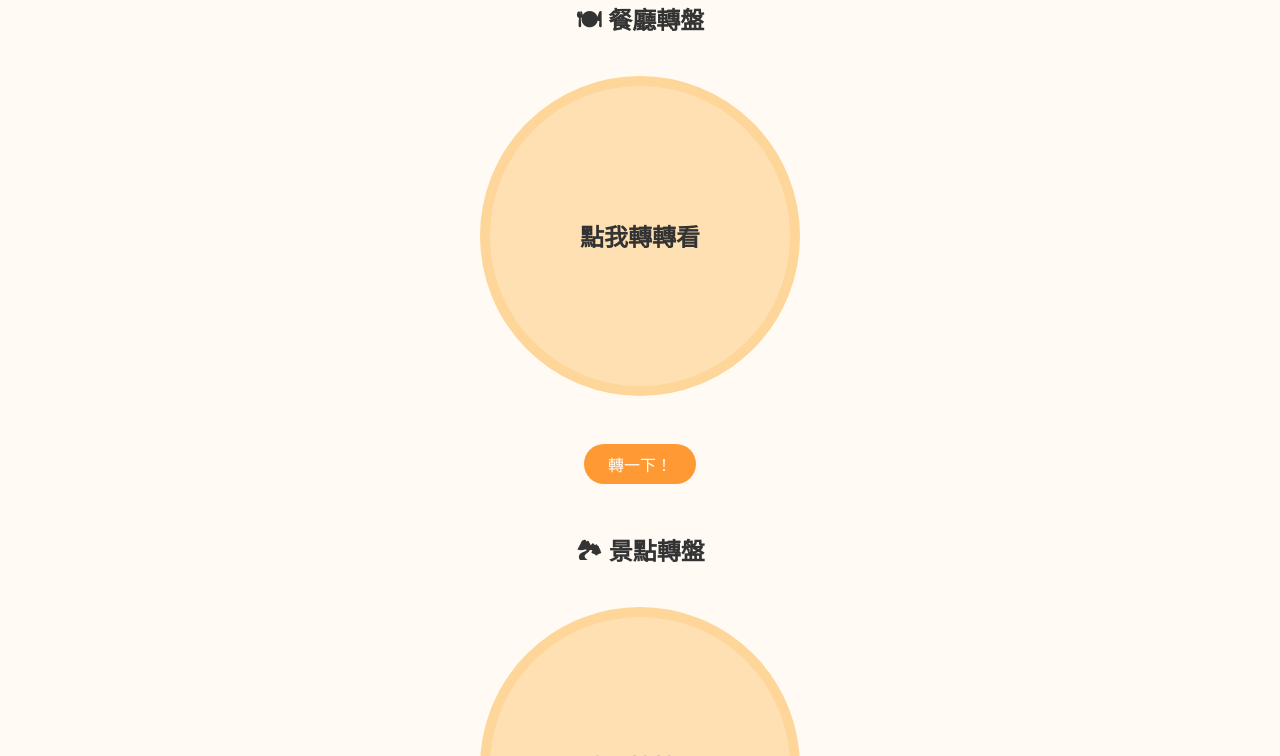
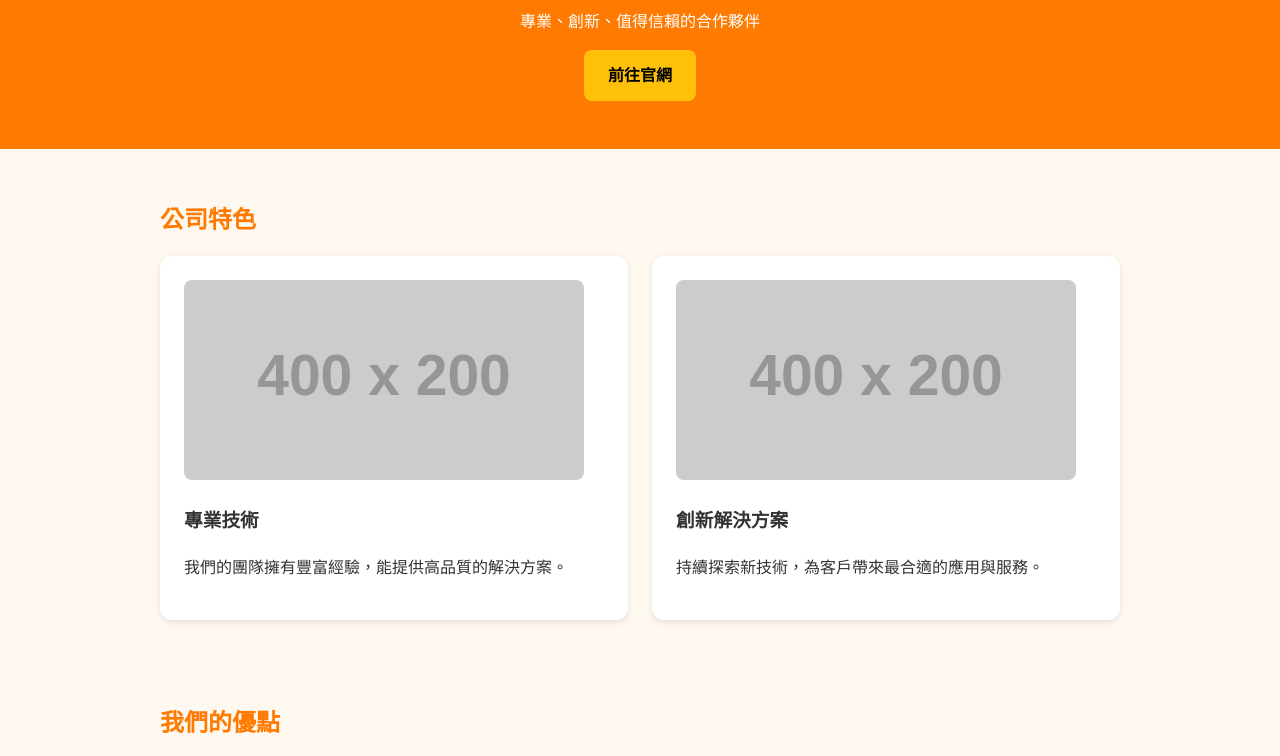
Before and after one commit to Ra1yuh/hualien-wheel, a plain HTML site: page index.html in a window 1280 px wide. Shown: the part 128-884 px from the top of the page. Drawn offline with Linux system fonts and the light colour scheme; placeholder pictures from the web are drawn by us.

Commit message:
Update index.html
Ｔｅｓｔ　１　０９０４

```diff
--- a/index.html
+++ b/index.html
@@ -1,115 +1,130 @@
 <!DOCTYPE html>
-<html lang="zh-TW">
+<html lang="zh-Hant">
 <head>
-  <meta charset="UTF-8" />
-  <meta name="viewport" content="width=device-width, initial-scale=1.0" />
-  <title>花蓮地點轉盤</title>
+  <meta charset="UTF-8">
+  <meta name="viewport" content="width=device-width, initial-scale=1.0">
+  <title>魁亨科技 | 導流頁</title>
   <style>
+    :root {
+      --main-color: #FF7A00; /* 暖橘色 */
+      --accent-color: #FFC107; /* 金色 */
+      --text-color: #333333;
+      --bg-color: #FFF8F0;
+    }
     body {
-      font-family: "Segoe UI", Tahoma, Geneva, Verdana, sans-serif;
-      background: #fffaf4;
-      color: #333;
+      font-family: Arial, sans-serif;
+      margin: 0;
+      background: var(--bg-color);
+      color: var(--text-color);
+      line-height: 1.6;
+    }
+    header {
+      background: var(--main-color);
+      color: white;
       text-align: center;
-      padding: 2rem;
+      padding: 3rem 1rem;
     }
-    h1 {
-      color: #e67300;
+    header h1 {
+      font-size: 2rem;
+      margin-bottom: 1rem;
     }
-    .wheel {
-      margin: 2rem auto;
-      width: 300px;
-      height: 300px;
-      border-radius: 50%;
-      border: 10px solid #ffd699;
-      display: flex;
-      align-items: center;
-      justify-content: center;
+    header a {
+      display: inline-block;
+      padding: 0.8rem 1.5rem;
+      background: var(--accent-color);
+      color: #000;
+      text-decoration: none;
+      border-radius: 0.5rem;
+      font-weight: bold;
+    }
+    section {
+      padding: 2rem 1rem;
+      max-width: 960px;
+      margin: auto;
+    }
+    section h2 {
+      color: var(--main-color);
+      margin-bottom: 1rem;
       font-size: 1.5rem;
-      font-weight: bold;
-      background: #ffe0b3;
-      position: relative;
     }
-    .spin-btn {
-      margin-top: 1rem;
-      padding: 0.5rem 1.5rem;
-      background: #ff9933;
+    .features, .advantages {
+      display: grid;
+      grid-template-columns: 1fr;
+      gap: 1.5rem;
+    }
+    @media (min-width: 768px) {
+      .features, .advantages {
+        grid-template-columns: 1fr 1fr;
+      }
+    }
+    .card {
+      background: white;
+      border-radius: 0.75rem;
+      padding: 1.5rem;
+      box-shadow: 0 2px 6px rgba(0,0,0,0.1);
+    }
+    .card img {
+      max-width: 100%;
+      border-radius: 0.5rem;
+    }
+    footer {
+      background: var(--main-color);
       color: white;
-      border: none;
-      border-radius: 999px;
-      cursor: pointer;
-      font-size: 1rem;
-      transition: background 0.3s;
-    }
-    .spin-btn:hover {
-      background: #e67300;
-    }
-    .result {
-      margin-top: 1rem;
-      font-size: 1.2rem;
-      color: #cc5500;
-    }
-    .section {
-      margin-bottom: 3rem;
+      text-align: center;
+      padding: 1rem;
+      font-size: 0.9rem;
     }
   </style>
 </head>
 <body>
-  <h1>🎡 花蓮地點轉盤</h1>
+  <header role="banner">
+    <h1>歡迎認識魁亨科技</h1>
+    <p>專業、創新、值得信賴的合作夥伴</p>
+    <a href="https://www.iifun.com.tw/" target="_blank" rel="noopener">前往官網</a>
+  </header>
 
-  <div class="section">
-    <h2>🍽 餐廳轉盤</h2>
-    <div class="wheel" id="food-display">點我轉轉看</div>
-    <button class="spin-btn" onclick="spin('food')">轉一下！</button>
-    <div class="result" id="food-result"></div>
-  </div>
+  <main>
+    <section aria-label="公司特色">
+      <h2>公司特色</h2>
+      <div class="features">
+        <div class="card">
+          <img src="https://via.placeholder.com/400x200?text=專業技術" alt="專業技術圖片" />
+          <h3>專業技術</h3>
+          <p>我們的團隊擁有豐富經驗，能提供高品質的解決方案。</p>
+        </div>
+        <div class="card">
+          <img src="https://via.placeholder.com/400x200?text=創新解決" alt="創新解決方案圖片" />
+          <h3>創新解決方案</h3>
+          <p>持續探索新技術，為客戶帶來最合適的應用與服務。</p>
+        </div>
+      </div>
+    </section>
 
-  <div class="section">
-    <h2>🏞 景點轉盤</h2>
-    <div class="wheel" id="place-display">點我轉轉看</div>
-    <button class="spin-btn" onclick="spin('place')">轉一下！</button>
-    <div class="result" id="place-result"></div>
-  </div>
+    <section aria-label="公司優點">
+      <h2>我們的優點</h2>
+      <div class="advantages">
+        <div class="card">
+          <img src="https://via.placeholder.com/400x200?text=穩定服務" alt="穩定服務圖片" />
+          <h3>穩定服務</h3>
+          <p>提供長期穩定的服務支援，讓客戶無後顧之憂。</p>
+        </div>
+        <div class="card">
+          <img src="https://via.placeholder.com/400x200?text=客戶信賴" alt="客戶信賴圖片" />
+          <h3>客戶信賴</h3>
+          <p>累積眾多知名客戶的信任與支持，是我們的最佳證明。</p>
+        </div>
+      </div>
+    </section>
 
-  <script>
-    const foodList = [
-      "玉里橋頭臭豆腐",
-      "月廬食堂",
-      "半天紅 麻辣館",
-      "山東豆漿大王",
-      "國聲沾醬雞排",
-      "怡味餐店",
-      "家咖哩",
-      "炸蛋蔥油餅(胡說的是哪間??)",
-      "原住民風味餐"
-    ];
+    <section aria-label="行動呼籲" style="text-align:center;">
+      <h2>立即造訪魁亨科技</h2>
+      <p>探索更多服務與成功案例，成為我們的合作夥伴。</p>
+      <a href="https://www.iifun.com.tw/" target="_blank" rel="noopener">前往官網</a>
+    </section>
+  </main>
 
-    const placeList = [
-      "玩味蕃樂園",
-      "立川漁場",
-      "美崙夜市",
-      "山度空間",
-      "海崖谷",
-      "遠雄海洋公園"
-    ];
-
-    function spin(type) {
-      const list = type === 'food' ? foodList : placeList;
-      const display = document.getElementById(`${type}-display`);
-      const result = document.getElementById(`${type}-result`);
-
-      let i = 0;
-      const totalSpins = Math.floor(Math.random() * 20) + 30;
-
-      const interval = setInterval(() => {
-        display.textContent = list[i % list.length];
-        i++;
-        if (i === totalSpins) {
-          clearInterval(interval);
-          const finalChoice = list[(i - 1) % list.length];
-          result.textContent = `👉 最後選擇：${finalChoice}`;
-        }
-      }, 100);
-    }
-  </script>
+  <footer role="contentinfo">
+    <p>© 2025 魁亨科技股份有限公司 | 聯絡我們：info@iifun.com.tw</p>
+  </footer>
 </body>
 </html>
```
